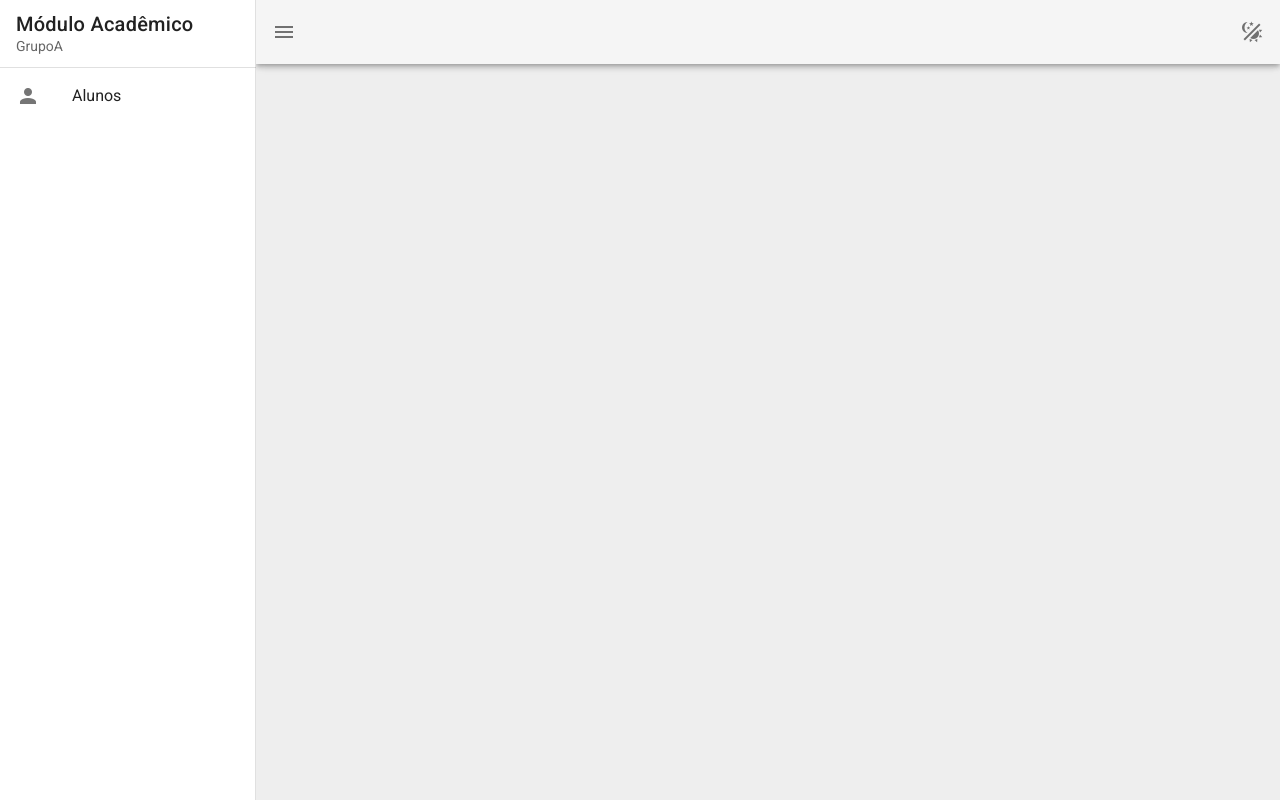
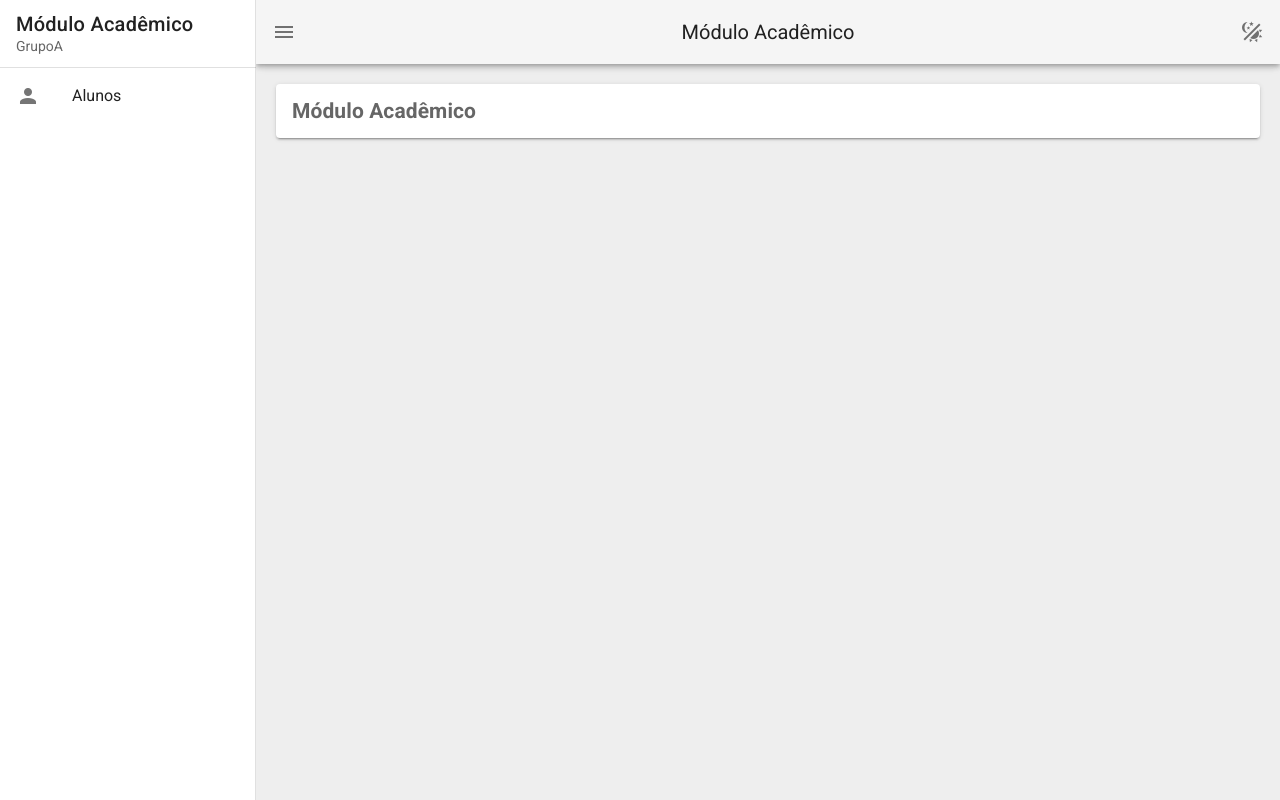
Before and after one commit to grupo-a/challenge-full-stack-web, a Vue app in the folder frontend/: page / in a window 1280 px wide. Built offline with nearby package versions, Linux system fonts and the light colour scheme; what v-mask would draw is missing.

Commit message:
Home page

```diff
--- a/frontend/src/router/index.ts
+++ b/frontend/src/router/index.ts
@@ -5,6 +5,12 @@ import VueRouter, { NavigationGuardNext, Route, RouteConfig } from 'vue-router';
 Vue.use(VueRouter);
 
 const routes: Array<RouteConfig> = [
+  {
+    path: '/',
+    name: 'home',
+    component: () => import('../views/Home.vue'),
+    meta: { title: 'Módulo Acadêmico' },
+  },
   {
     path: '/alunos',
     name: 'student.index',
--- /dev/null
+++ b/frontend/src/views/Home.vue
@@ -0,0 +1,14 @@
+<template>
+  <v-card>
+    <v-card-text>
+      <h2>Módulo Acadêmico</h2>
+    </v-card-text>
+  </v-card>
+</template>
+<script lang="ts">
+import Vue from 'vue';
+
+export default Vue.extend({
+  name: 'Home',
+});
+</script>
```
